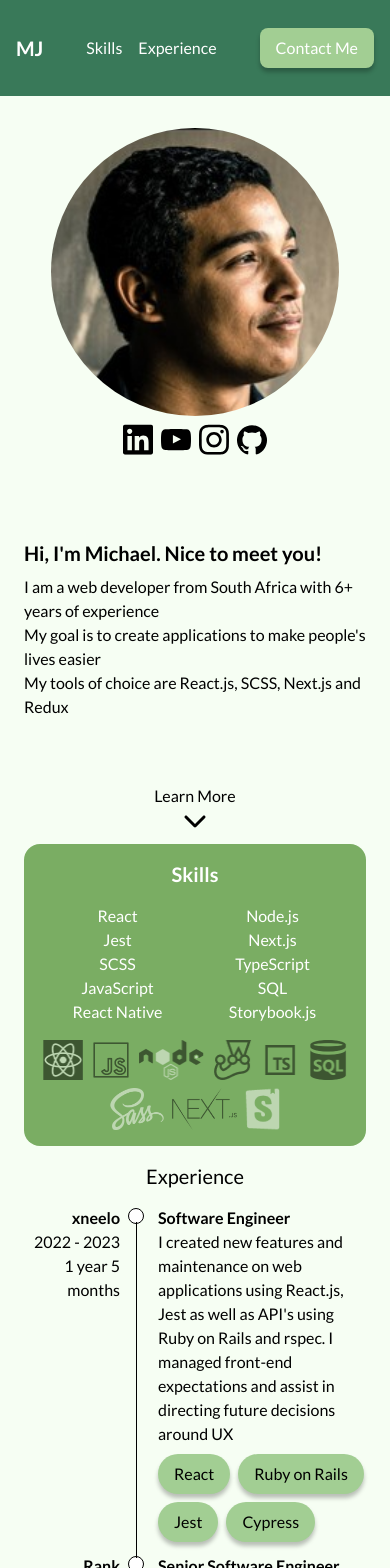
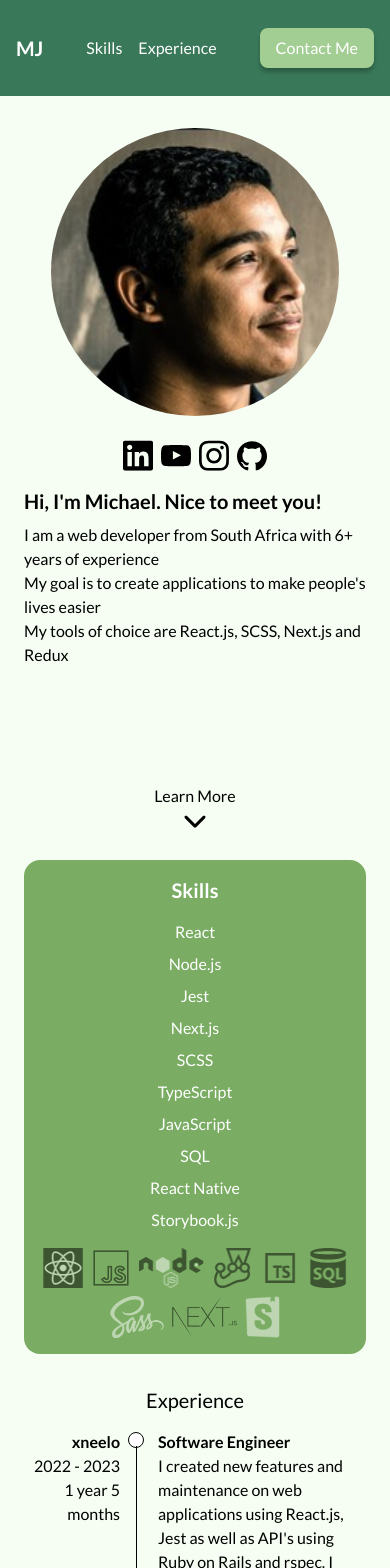
Before and after one commit to MichaelDJansen/personal-site, a Next.js app: page / in a window 390 px wide. Shown: the top 1568 px of the page. Built offline with nearby package versions, Linux system fonts and the light colour scheme.

Commit message:
Added desktop and tablet responsiveness

```diff
--- a/src/app/page.tsx
+++ b/src/app/page.tsx
@@ -5,9 +5,10 @@ import { JOBS, SKILLS } from './constants';
 
 const Home = () => {
   return (
-    <main className="flex flex-col items-center justify-between px-6 py-8 bg-quarternary">
-      <section className="hero-section flex flex-col w-full justify-between gap-4 h-[calc(100vh_-_128px)]">
-        <div className="hero-image-section flex items-center justify-center flex-col">
+    <main className="flex flex-col items-center justify-between px-6 py-8 bg-quarternary gap-4">
+      <section className="hero-section flex flex-col w-full justify-between gap-4 h-[calc(100vh_-_128px)] relative md:justify-center">
+        <div className="hero-info-section flex flex-col gap-2 items-center md:flex-row-reverse md:justify-center lg:justify-around">
+          <div className="hero-image-section flex items-center justify-center flex-col gap-4">
             <Image src="/assets/michael-pp.jpeg" className="rounded-full" alt="hero-avatar" width={288} height={288}/>
             <div className="flex items-center justify-center gap-2 mt-2">
               <Link href="https://www.linkedin.com/in/michaeldavidjansen" target="_blank">
@@ -30,7 +31,8 @@ const Home = () => {
               <p>My tools of choice are React.js, SCSS, Next.js and Redux</p>
             </div>
           </section>
-        <div className="learn-more-button-container flex flex-col items-center justify-center relative animate-bounce">
+        </div>
+        <div className="learn-more-button-container flex flex-col items-center justify-center relative animate-bounce md:absolute md:w-full md:bottom-0">
           <Link href="#">
             Learn More
           </Link>
@@ -39,8 +41,8 @@ const Home = () => {
       </section>
       <section id="skills-section" className="flex flex-col items-center bg-tertiary w-full text-white rounded-2xl gap-4 p-4">
         <h2 className='text-xl font-bold'>Skills</h2>
-        <section className="skill-names grid grid-cols-2 w-full text-center">
-          {SKILLS.map(skill => <p>{skill}</p>)}
+        <section className="skill-names grid grid-cols-1 md:grid-cols-3 lg:grid-cols-5 gap-2 w-full text-center">
+          {SKILLS.map((skill, index) => <p>{skill}</p>)}
         </section>
         <div className="skill-logo-container w-full overflow-hidden">
           <section className="skills-logos flex row gap-2 flex-1 flex-wrap justify-center opacity-50">
```
Lines whose indentation alone changed are shown as unchanged.
